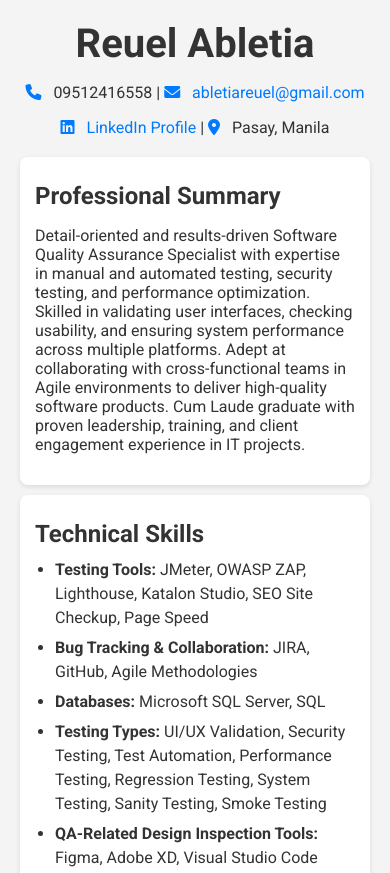
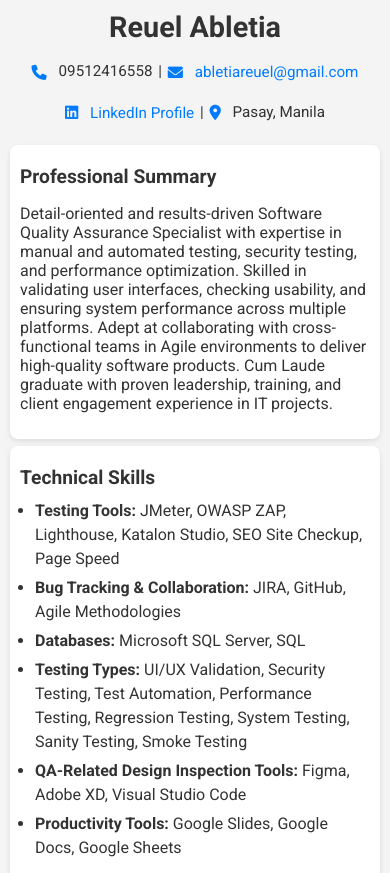
Before and after one commit to reuelabletia/Professional-Resume, a plain HTML site: page index.html in a window 390 px wide. Shown: the top 873 px of the page. Drawn offline with Linux system fonts and the light colour scheme.

Commit message:
Update responsiveness

```diff
--- a/index.html
+++ b/index.html
@@ -20,14 +20,16 @@
     <h1>Reuel Abletia</h1>
     <div class="contact-info">
         <p>
-            <i class="fas fa-phone icon"></i> 09512416558 |
-            <i class="fas fa-envelope icon"></i>
-            <a href="mailto:abletiareuel@gmail.com">abletiareuel@gmail.com</a>
+            <!-- Grouping phone icon and number -->
+            <span class="contact-group"><i class="fas fa-phone icon"></i> 09512416558</span> |
+            <!-- Grouping email icon and email link -->
+            <span class="contact-group"><i class="fas fa-envelope icon"></i> <a href="mailto:abletiareuel@gmail.com">abletiareuel@gmail.com</a></span>
         </p>
         <p>
-            <i class="fab fa-linkedin icon"></i>
-            <a href="https://www.linkedin.com/in/reuelabletia/" target="_blank" rel="noopener noreferrer">LinkedIn Profile</a> |
-            <i class="fas fa-map-marker-alt icon"></i> Pasay, Manila
+            <!-- Grouping LinkedIn icon and link -->
+            <span class="contact-group"><i class="fab fa-linkedin icon"></i> <a href="https://www.linkedin.com/in/reuelabletia/" target="_blank" rel="noopener noreferrer">LinkedIn Profile</a></span> |
+            <!-- Grouping map icon and location -->
+            <span class="contact-group"><i class="fas fa-map-marker-alt icon"></i> Pasay, Manila</span>
         </p>
     </div>
 </header>
--- a/style.css
+++ b/style.css
@@ -1,9 +1,10 @@
 body {
     font-family: 'Roboto', sans-serif;
-    margin: 0;
+    margin: 0 auto; /* Center the body content */
     padding: 20px;
     background-color: #f4f4f4;
     color: #333;
+    max-width: 960px; /* Limit content width on larger screens */
 }
 
 header {
@@ -52,6 +53,7 @@ li {
     margin-bottom: 20px;
 }
 
+/* These sections already have default block behavior, so they stack well */
 .skills,
 .professional-skills,
 .experience,
@@ -70,13 +72,99 @@ li {
 .icon {
     margin-right: 8px;
     color: #007bff;
+    vertical-align: middle; /* Ensures icons align vertically with text */
 }
 
 a {
     text-decoration: none;
     color: #007bff;
+    vertical-align: middle; /* Ensures links align vertically with icons/text */
 }
 
 a:hover {
     text-decoration: underline;
 }
+
+/* New rule for the contact groups */
+.contact-group {
+    white-space: nowrap; /* PREVENTS line breaks within this span */
+    display: inline-block; /* Allows margins and vertical alignment to work correctly */
+    /* Add some margin to separate groups and the | visually */
+    margin: 0 5px; /* Adjust as needed for spacing between contact items and separators */
+}
+
+/* -------------------- Responsive Design -------------------- */
+
+/* Media Query for screens up to 768px wide (e.g., tablets) */
+@media (max-width: 768px) {
+    body {
+        padding: 15px; /* Reduce overall padding */
+    }
+
+    h1 {
+        font-size: 2em; /* Slightly smaller heading on tablets */
+    }
+
+    h2 {
+        font-size: 1.3em;
+    }
+
+    h3 {
+        font-size: 1.1em;
+    }
+
+    section {
+        padding: 12px; /* Reduce section padding */
+        margin: 8px 0; /* Adjust section margin */
+    }
+
+    .contact-info p {
+        /* Allow paragraph to wrap, but items inside .contact-group won't break */
+        line-height: 1.6; /* Slightly increase line height for better readability on smaller screens */
+    }
+}
+
+/* Media Query for screens up to 480px wide (e.g., mobile phones) */
+@media (max-width: 480px) {
+    body {
+        padding: 10px; /* Further reduce overall padding for small screens */
+    }
+
+    h1 {
+        font-size: 1.8em; /* Smaller heading on mobile */
+    }
+
+    h2 {
+        font-size: 1.2em;
+    }
+
+    h3 {
+        font-size: 1em;
+    }
+
+    section {
+        padding: 10px; /* Further reduce section padding */
+        margin: 7px 0;
+    }
+
+    ul {
+        padding-left: 15px; /* Reduce list indentation */
+    }
+
+    li {
+        margin: 5px 0; /* Reduce space between list items */
+    }
+
+    .contact-info {
+        font-size: 0.95em; /* Slightly smaller contact info text */
+    }
+
+    .footer {
+        font-size: 0.8em; /* Smaller footer text */
+    }
+
+    /* Adjust spacing for contact items on very small screens */
+    .contact-group {
+        margin: 0 2px; /* Tighter spacing on small screens */
+    }
+}
```
